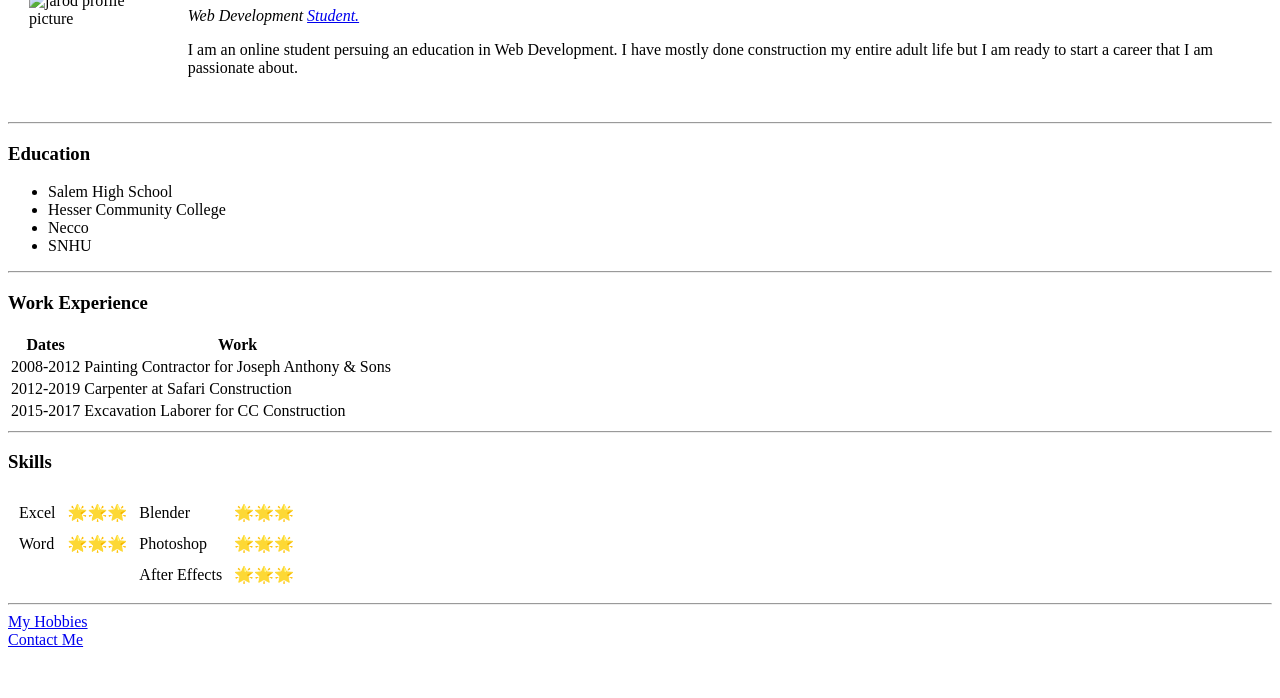
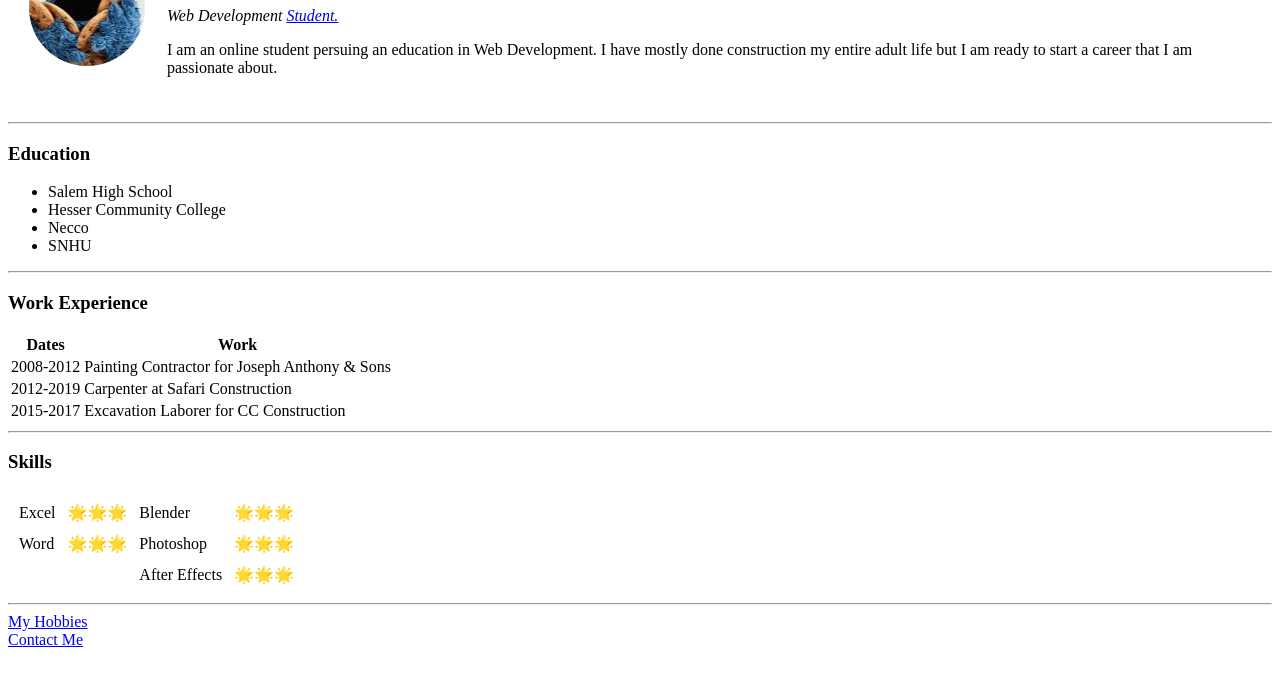
Before and after one commit to jcoder37/CV2, a plain HTML site: page index.html in a window 1280 px wide. Shown: the part 102-800 px from the top of the page. Drawn offline with Linux system fonts and the light colour scheme.

Commit message:
Update index.html

```diff
--- a/index.html
+++ b/index.html
@@ -9,7 +9,7 @@
 <body>
   <table cellspacing="20">
     <tr>
-      <td><img src="images/cmcropped.png" alt="jarod profile picture"></td>
+      <td><img src="cmcropped.png" alt="jarod profile picture"></td>
       <td>
         <h1>Jarod Lister</h1>
         <p><em>Web Development <a href="https://www.udemy.com/">Student.</a></em></p>
```
